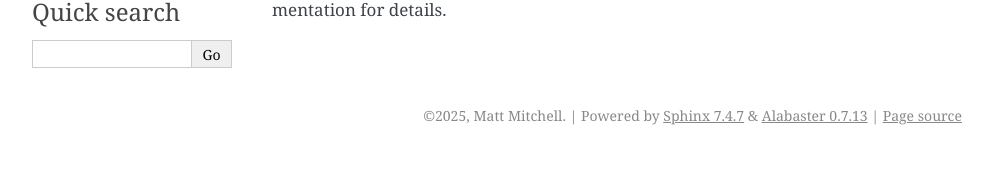
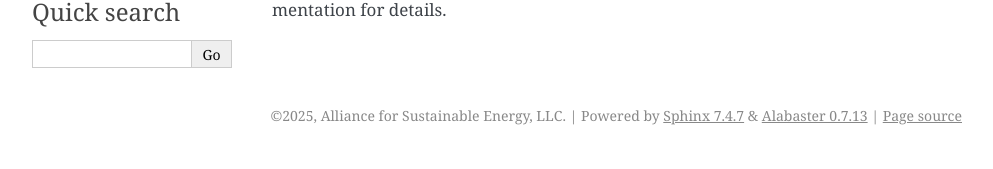
Before and after one commit to NREL/BHResist, a Sphinx documentation site: the page built from docs/index.rst, in a window 1280 px wide. Shown: the part 131-300 px from the top of the page, without its empty margins (148-1141 px from the left). Built offline with Sphinx 7.4.7, drawn with Linux system fonts in a browser that asks for light colours.

Commit message:
Small tweaks

```diff
--- a/docs/conf.py
+++ b/docs/conf.py
@@ -7,7 +7,7 @@
 # https://www.sphinx-doc.org/en/master/usage/configuration.html#project-information
 
 project = "BH Resist"
-copyright = "2025, Matt Mitchell"
+copyright = "2025, Alliance for Sustainable Energy, LLC"
 author = "Matt Mitchell"
 release = "0.1"
 
```
Also changed, not shown: 1 other file.
